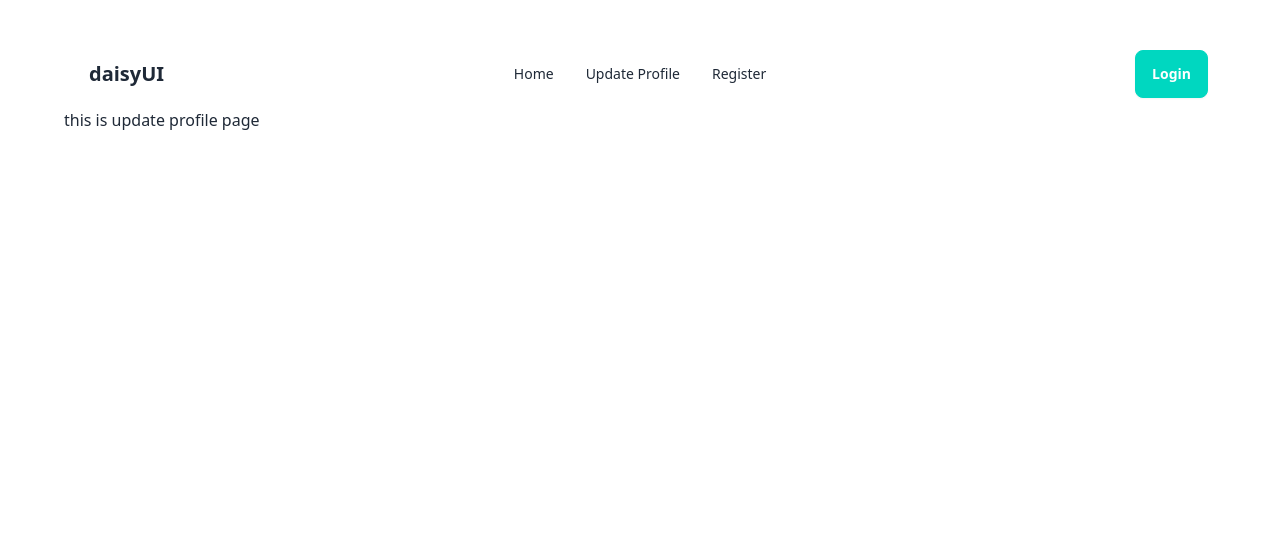
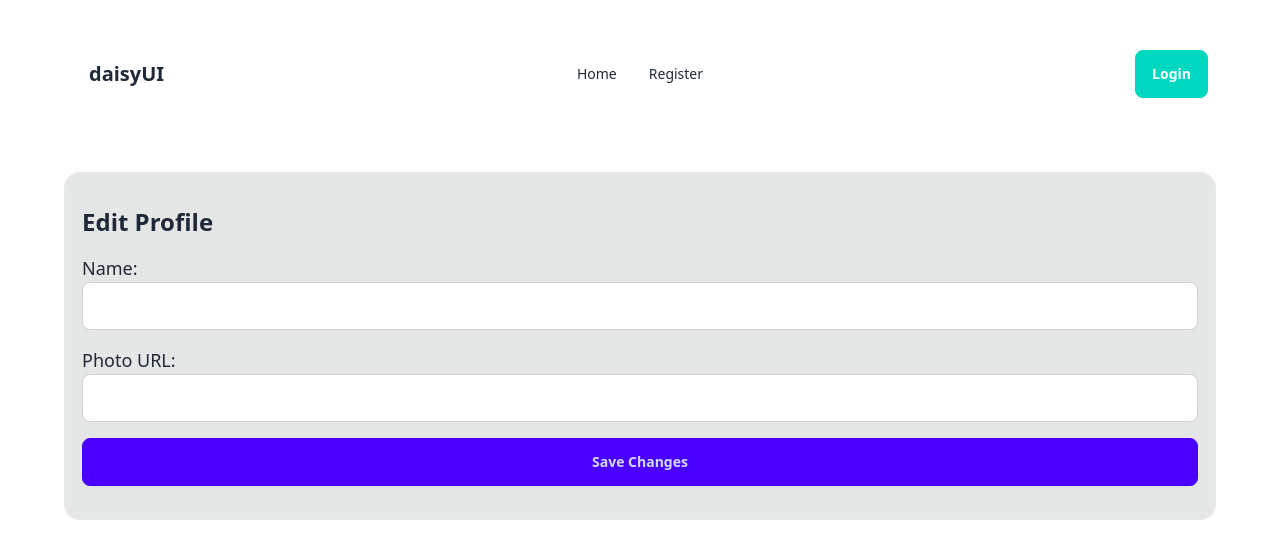
Before and after one commit to mdshamim125/real-estate-HomeSell, a React (Vite) app: page /update-profile in a window 1280 px wide. Shown: the top 558 px of the page. Built offline with nearby package versions, Linux system fonts and the light colour scheme; no server answers.

Commit message:
profile update section done

```diff
--- a/src/components/navbar/Navbar.jsx
+++ b/src/components/navbar/Navbar.jsx
@@ -9,12 +9,16 @@ const Navbar = () => {
       <li>
         <Link to="/">Home</Link>
       </li>
+      {user && (
         <li>
           <Link to="/update-profile">Update Profile</Link>
         </li>
+      )}
+      {!user && (
         <li>
           <Link to="/register">Register</Link>
         </li>
+      )}
     </>
   );
   return (
@@ -50,29 +54,14 @@ const Navbar = () => {
         <div className="navbar-center hidden lg:flex">
           <ul className="menu menu-horizontal px-1">{links}</ul>
         </div>
-        {/* <div className="navbar-end">
-          <button className="btn">Login</button>
-          <div className="dropdown dropdown-end">
-            <div
-              tabIndex={0}
-              role="button"
-              className="btn btn-ghost btn-circle avatar"
-            >
-              <div className="w-10 rounded-full">
-                <img
-                  title="name"
-                  alt="Tailwind CSS Navbar component"
-                  src="https://daisyui.com/images/stock/photo-1534528741775-53994a69daeb.jpg"
-                />
-              </div>
-            </div>
-          </div>
-        </div> */}
 
         <div className="navbar-end">
           {user ? (
             <div className="flex items-center">
-              <button onClick={logout} className="btn text-white font-bold  btn-accent mr-2">
+              <button
+                onClick={logout}
+                className="btn text-white font-bold  btn-accent mr-2"
+              >
                 Logout
               </button>
               <div className="dropdown dropdown-end">
@@ -91,7 +80,9 @@ const Navbar = () => {
             </div>
           ) : (
             <Link to="/login">
-              <button className="btn text-white font-bold  btn-accent">Login</button>
+              <button className="btn text-white font-bold  btn-accent">
+                Login
+              </button>
             </Link>
           )}
         </div>
--- /dev/null
+++ b/src/components/private-route/PrivateRoute.jsx
@@ -0,0 +1,11 @@
+import React from 'react';
+
+const PrivateRoute = () => {
+    return (
+        <div>
+
+        </div>
+    );
+};
+
+export default PrivateRoute;
--- a/src/pages/update-profile/UpdateProfile.jsx
+++ b/src/pages/update-profile/UpdateProfile.jsx
@@ -1,11 +1,68 @@
-import React from 'react';
+import { useState } from "react";
+import useAuth from "./../../hooks/useAuth";
+import { useEffect } from "react";
+import { useNavigate } from "react-router-dom";
 
 const UpdateProfile = () => {
-    return (
-        <div>
-            <h2>this is update profile page</h2>
+  const { user, updateUserProfile } = useAuth();
+  const [name, setName] = useState("");
+  const [photoURL, setPhotoURL] = useState("");
+  const [error, setError] = useState("");
+  const navigate = useNavigate();
+
+  useEffect(() => {
+    if (user) {
+      setName(user.displayName);
+      setPhotoURL(user.photoURL);
+    }
+  }, [user]);
+
+  const handleUpdatingProfile = () => {
+    updateUserProfile(name, photoURL)
+      .then(() => {
+        setError("");
+        alert("successfully updated your profile");
+        navigate("/");
+      })
+      .catch((error) => {
+        setError(error.message);
+      });
+  };
+
+  return (
+    <div className="bg-base-300 border-2 rounded-2xl mt-16">
+      <div className="container mx-auto px-4 py-8 ">
+        <h2 className="text-2xl font-semibold mb-4">Edit Profile</h2>
+        <div className="flex flex-col space-y-4">
+          <div>
+            <label className="text-lg font-medium">Name:</label>
+            <input
+              type="text"
+              value={name}
+              onChange={(e) => setName(e.target.value)}
+              className="input input-bordered w-full"
+            />
+          </div>
+          <div>
+            <label className="text-lg font-medium">Photo URL:</label>
+            <input
+              type="text"
+              value={photoURL}
+              onChange={(e) => setPhotoURL(e.target.value)}
+              className="input input-bordered w-full"
+            />
+          </div>
+          <button
+            className="btn btn-primary w-full font-bold"
+            onClick={handleUpdatingProfile}
+          >
+            Save Changes
+          </button>
+          {error && <p className="text-red-500">{error}</p>}
         </div>
-    );
+      </div>
+    </div>
+  );
 };
 
 export default UpdateProfile;
```
Also changed, not shown: src/components/route/Route.jsx (+8 -7 lines). Lines whose indentation alone changed are shown as unchanged.
